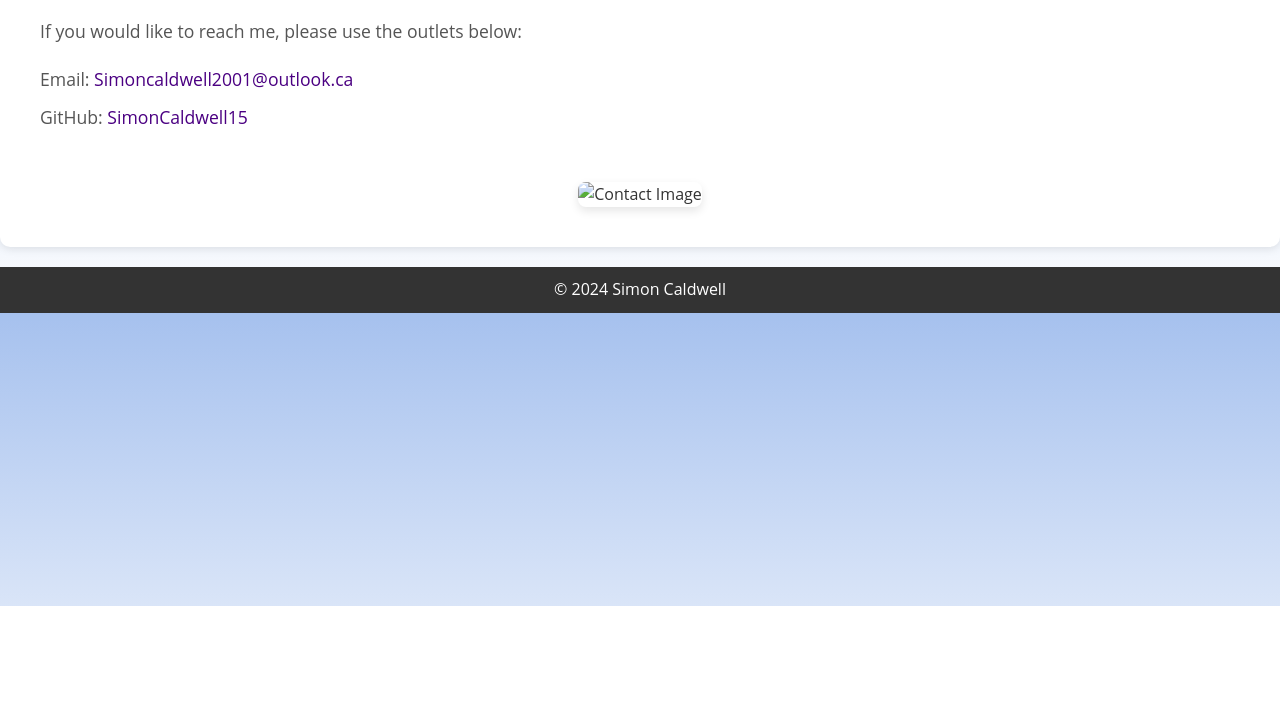
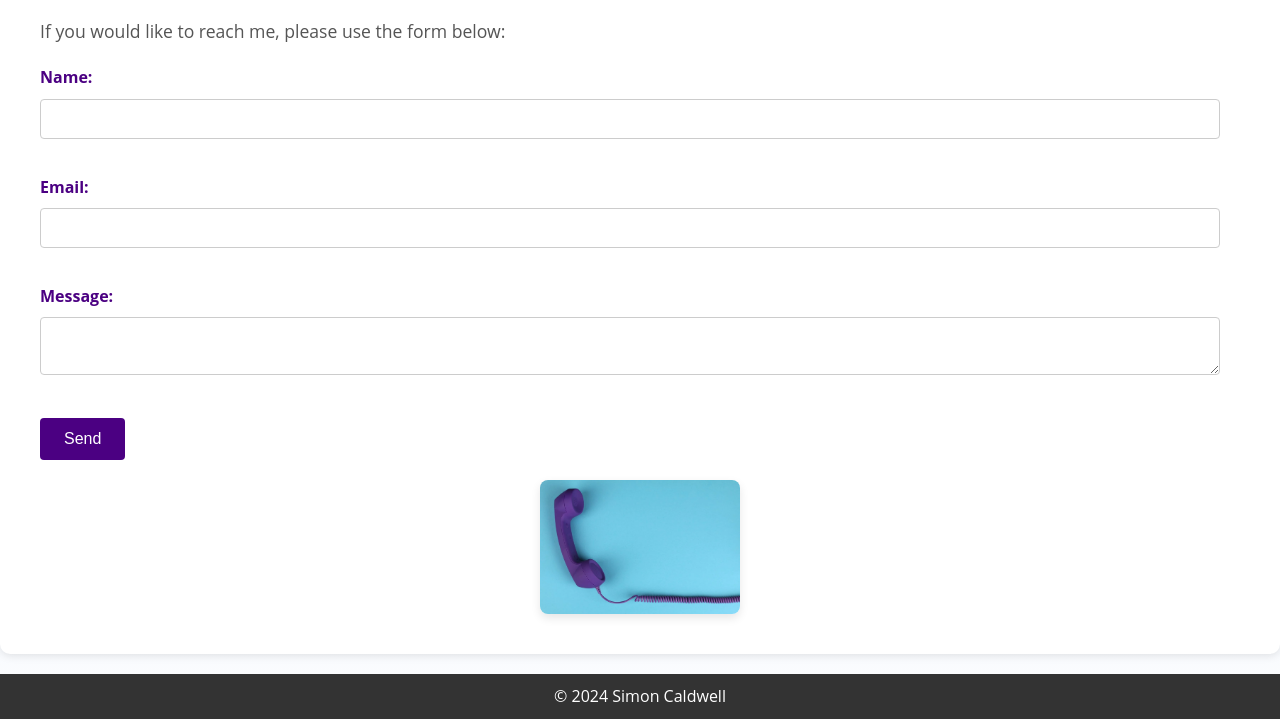
Before and after one commit to SimonCaldwell15/simonssite.github.io, a plain HTML site: page contact.html in a window 1280 px wide. Shown: the part 194-913 px from the top of the page. Before the commit the page ends 800 px from the top, so only its background shows below. Drawn offline with Linux system fonts and the light colour scheme.

Commit message:
Updated contact form and styles

```diff
--- a/contact.html
+++ b/contact.html
@@ -11,7 +11,7 @@
     <nav class="nav-container">
         <h1 class="site-title">Simon's Portfolio</h1>
         <ul class="nav-menu">
-            <li><a href="index.html">Home</a></li>
+            <li><a href="index.html#home">Home</a></li>
             <li><a href="index.html#services">Services</a></li>
             <li><a href="skills.html">Skills</a></li>
             <li><a href="contact.html">Contact</a></li>
@@ -24,13 +24,21 @@
         <!-- Contact Section -->
         <section id="contact" class="contact-section">
             <h2>Contact Me</h2>
-            <p>If you would like to reach me, please use the outlets below:</p>
-            <ul>
-                <li>Email: <a href="mailto:Simoncaldwell2001@outlook.ca">Simoncaldwell2001@outlook.ca</a></li>
-                <li>GitHub: <a href="https://GitHub.com/SimonCaldwell15" target="_blank">SimonCaldwell15</a></li>
-            </ul>
+            <p>If you would like to reach me, please use the form below:</p>
+            <form id="contact-form" method="POST" action="https://formspree.io/f/xanqjbev">
+                <label for="name">Name:</label>
+                <input type="text" id="name" name="name" required>
+                <br><br>
+                <label for="email">Email:</label>
+                <input type="email" id="email" name="_replyto" required>
+                <br><br>
+                <label for="message">Message:</label>
+                <textarea id="message" name="message" required></textarea>
+                <br><br>
+                <input type="submit" value="Send">
+            </form>
             <div class="contact-image-container">
-                <img src="images/phone.image.jpg" alt="Contact Image" class="contact-image">
+                <img src="phone.image.jpg" alt="Contact Image" class="contact-image">
             </div>
         </section>
     </main>
@@ -39,5 +47,8 @@
     <footer>
         <p>&copy; 2024 Simon Caldwell</p>
     </footer>
+
+    <!-- Link to the external JavaScript file -->
+    <script src="contact.js"></script>
 </body>
 </html>
--- /dev/null
+++ b/contact.js
@@ -0,0 +1,23 @@
+document.getElementById('contact-form').addEventListener('submit', function(event) {
+    event.preventDefault(); // Prevents default form submission
+
+    const form = event.target;
+    const formData = new FormData(form);
+
+    fetch(form.action, {
+        method: form.method,
+        body: formData,
+        headers: {
+            'Accept': 'application/json'
+        }
+    }).then(response => {
+        if (response.ok) {
+            alert('Your message has been sent!');
+            form.reset();
+        } else {
+            alert('Oops! There was a problem submitting your form');
+        }
+    }).catch(error => {
+        alert('Oops! There was a problem submitting your form');
+    });
+});
--- a/styles.css
+++ b/styles.css
@@ -347,6 +347,43 @@ h2,
     border-radius: 8px;
     box-shadow: 0 4px 10px rgba(0, 0, 0, 0.1);
 }
+/* Contact Form Styling */
+form {
+    margin-top: 20px;
+}
+
+label {
+    display: block;
+    margin-bottom: 8px;
+    font-weight: bold;
+    color: #4B0082; /* Matching label color */
+}
+
+input[type="text"],
+input[type="email"],
+textarea {
+    width: calc(100% - 20px); /* Full width inputs */
+    padding: 10px;
+    margin-bottom: 10px;
+    border: 1px solid #ccc;
+    border-radius: 4px; /* Rounded corners for inputs */
+    font-size: 1rem;
+}
+
+input[type="submit"] {
+    background-color: #4B0082; /* Matching submit button color */
+    color: white;
+    padding: 12px 24px;
+    border: none;
+    border-radius: 4px;
+    cursor: pointer;
+    font-size: 1rem;
+    transition: background-color 0.3s ease;
+}
+
+input[type="submit"]:hover {
+    background-color: #3a006e; /* Darker color on hover */
+}
 
 /* Footer */
 footer {
```
Also changed, not shown: index.html (+1 -1 lines), skills.html (+1 -1 lines).
